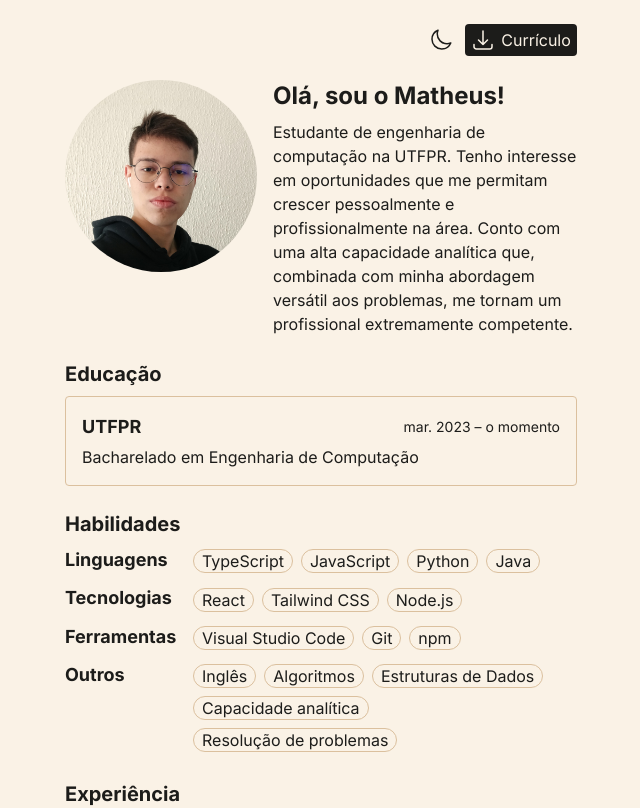
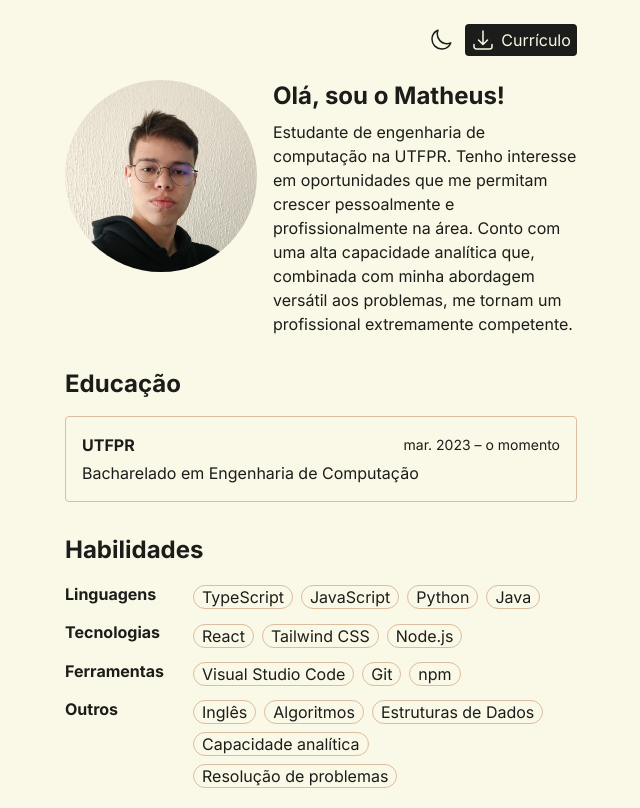
Before and after one commit to mcavalcantes/portfolio, a React (Vite) app: page / in a window 1280 px wide. Shown: the top 808 px of the page, without its empty margins (319-959 px from the left). Built offline with nearby package versions, Linux system fonts and the light colour scheme.

Commit message:
tweaked the color palette

```diff
--- a/src/App.tsx
+++ b/src/App.tsx
@@ -113,7 +113,7 @@ export const App = () => {
               <div key={uuidv4()} className="p-4 rounded border border-[var(--border)] flex flex-col gap-1">
                 <div className="flex items-center justify-between">
                   <h3>{item.name}</h3>
-                  <a href={item.link} target="_blank" className="hover:bg-[var(--hover)] active:bg-[var(--active)] rounded transition">
+                  <a href={item.link} target="_blank" className="hover:bg-[var(--hover)] rounded transition">
                     <ExternalIcon />
                   </a>
                 </div>
@@ -152,7 +152,7 @@ export const App = () => {
                 key={uuidv4()}
                 href={item.link}
                 target="_blank"
-                className="py-2 md:py-12 flex flex-col items-center justify-center p-4 rounded border border-[var(--border)] hover:bg-[var(--hover)] active:bg-[var(--active)] transition"
+                className="py-2 md:py-12 flex flex-col items-center justify-center p-4 rounded border border-[var(--border)] hover:bg-[var(--hover)] transition"
               >
                 {item.icon()}
                 <p>{item.name}</p>
--- a/src/assets/styles/styles.css
+++ b/src/assets/styles/styles.css
@@ -4,29 +4,29 @@
 
 @layer base {
   :root {
-    --background: #faf2e6;
-    --foreground: #1c1c1a;
+    --background: #faf8e6;
     --text: #1c1c1a;
-    --foreground-text: #faf2e6;
-    --border: #dbc09e;
-    --hover: #f2e0c4;
+    --foreground: var(--text);
+    --foreground-text: var(--background);
+
+    --border: #dbbe9e;
+    --hover: #f5e8cb;
+
     --hover-foreground: #3d3d37;
-    --hover-foreground-text: #faf2e6;
-    --active: #fae4c3;
-    --active-foreground: #57574d;
+    --hover-foreground-text: #faf8e6;
   }
 
   .dark {
     --background: #181515;
-    --foreground: #e8e3e3;
     --text: #e8e3e3;
-    --foreground-text: #181515;
+    --foreground: var(--text);
+    --foreground-text: var(--background);
+
     --border: #ff2741;
-    --hover: #ff3b52;
-    --hover-foreground: #ff3b52;
+    --hover: #2e2828;
+
+    --hover-foreground: #ff2741;
     --hover-foreground-text: #181515;
-    --active: #ffa03b;
-    --active-foreground: #ffa03b;
   }
 
   @font-face {
@@ -76,27 +76,19 @@
   }
 
   h2 {
-    @apply text-xl py-2;
+    @apply text-2xl py-4;
   }
 
-  h3 {
-    @apply text-lg;
-  }
-
-  ul, ol {
-    @apply list-inside;
+  section {
+    @apply flex flex-col;
   }
 
   ul {
-    @apply list-disc;
+    @apply list-inside list-disc;
   }
 
   ol {
-    @apply list-decimal;
-  }
-
-  section {
-    @apply w-full flex flex-col;
+    @apply list-inside list-decimal;
   }
 }
 
--- a/src/components/Layout.tsx
+++ b/src/components/Layout.tsx
@@ -27,17 +27,17 @@ export const Layout = ({ theme, setTheme, children }: LayoutProps) => {
         {
           theme === "dark" ?
 
-          <button onClick={handleClick} className="h-8 w-8 flex items-center justify-center rounded hover:bg-[var(--hover)] active:bg-[var(--active)] transition">
+          <button onClick={handleClick} className="h-8 w-8 flex items-center justify-center rounded hover:bg-[var(--hover)] transition">
             <SunIcon />
           </button>
 
           :
 
-          <button onClick={handleClick} className="h-8 w-8 flex items-center justify-center rounded hover:bg-[var(--hover)] active:bg-[var(--active)] transition">
+          <button onClick={handleClick} className="h-8 w-8 flex items-center justify-center rounded hover:bg-[var(--hover)] transition">
             <MoonIcon />
           </button>
         }
-        <a href="/curriculo" className="h-8 w-28 flex items-center justify-evenly bg-[var(--foreground)] text-[var(--foreground-text)] hover:bg-[var(--hover-foreground)] active:bg-[var(--active-foreground)] rounded transition">
+        <a href="/curriculo" className="h-8 w-28 flex items-center justify-evenly bg-[var(--foreground)] text-[var(--foreground-text)] hover:bg-[var(--hover-foreground)] rounded transition">
           <DownloadIcon />
           <p>Currículo</p>
         </a>
```
